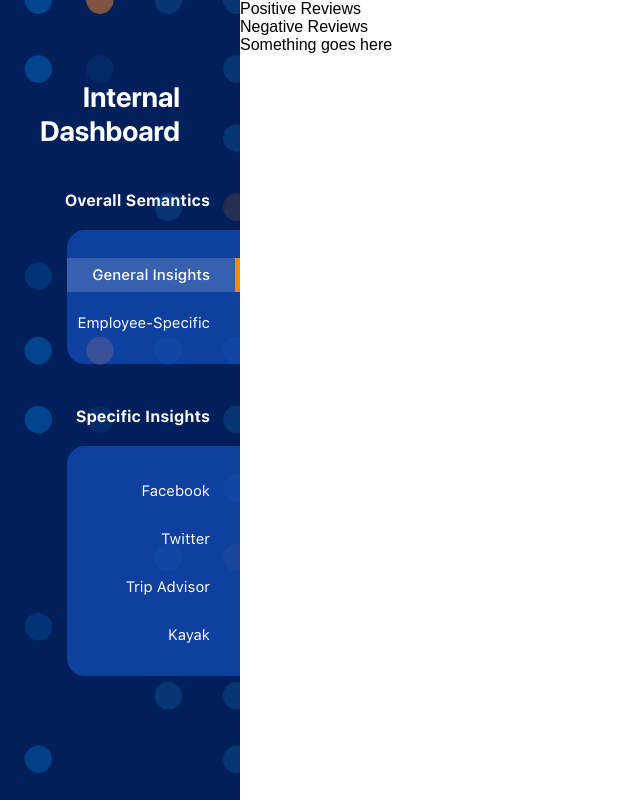
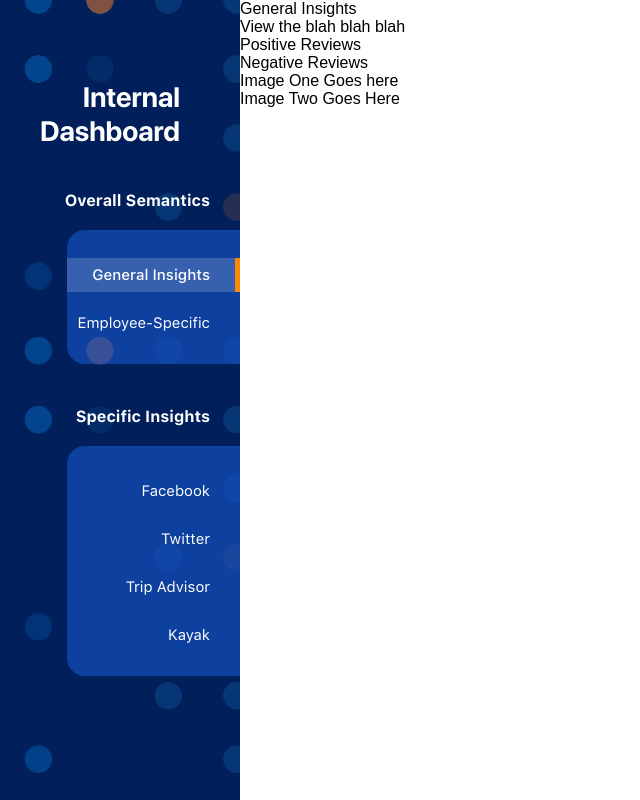
Before and after one commit to arytonhoi/yhack2019, a React (Create React App) app in the folder web/: page / in a window 1280 px wide. Shown: the whole page, without its empty margins (0-640 px from the left). Built offline with nearby package versions, Linux system fonts and the light colour scheme.

Commit message:
added generic main panel, and text panel

```diff
--- a/web/src/App.js
+++ b/web/src/App.js
@@ -22,7 +22,7 @@ class App extends Component {
           selected={this.state.selectedPanel}
           onPanelSelect={this.onPanelSelect.bind(this)}
         />
-        <MainPanel />
+        <MainPanel selected={this.state.selectedPanel} />
       </div>
     );
   }
--- a/web/src/components/mainPanel/MainPanel.css
+++ b/web/src/components/mainPanel/MainPanel.css
@@ -30,3 +30,18 @@
   /* TODO */
 
 }
+
+.textPanel {
+  /* TODO */
+
+}
+
+.textPanel .bolded {
+  /* TODO */
+
+}
+
+.textPanel .body {
+  /* TODO */
+
+}
--- a/web/src/components/mainPanel/MainPanel.js
+++ b/web/src/components/mainPanel/MainPanel.js
@@ -3,18 +3,61 @@ import "./MainPanel.css";
 
 import ToggleablePanel from "./ToggleablePanel";
 
-function MainPanel(props) {
+function renderGeneralInsights() {
   const options = {
     on: {
       name: "Positive Reviews",
-      render: () => <div>Something goes here</div>
+      render: () => (
+        <React.Fragment>
+          <div>Image One Goes here </div>
+          <div>Image Two Goes Here</div>
+        </React.Fragment>
+      )
     },
     off: {
       name: "Negative Reviews",
-      render: () => <div>Something else goes here</div>
+      render: () => (
+        <React.Fragment>
+          <div>Image One NEG Goes here </div>
+          <div>Image Two NEG Goes Here</div>
+        </React.Fragment>
+      )
     }
   };
-  return <ToggleablePanel on={options.on} off={options.off} />;
+
+  return (
+    <React.Fragment>
+      {renderTitle("General Insights")}
+      {renderTitleText("View the blah blah blah")}
+      <ToggleablePanel on={options.on} off={options.off} />
+    </React.Fragment>
+  );
+}
+
+function renderTitle(title) {
+  // TODO
+  return <div className='title'>{title}</div>;
+}
+
+function renderTitleText(titleText) {
+  // TODO
+  return <div className='titleText'>{titleText}</div>;
+}
+
+function renderCorrectPanel(selectedPanel) {
+  if (selectedPanel == "general-insights") {
+    return renderGeneralInsights();
+  } else {
+    return <div>Some other panel</div>;
+  }
+}
+
+function MainPanel(props) {
+  return (
+    <div className="mainPanel">
+      {renderCorrectPanel(props.selected)}
+    </div>
+  )
 }
 
 export default MainPanel;
```
Also changed, not shown: web/src/components/mainPanel/TextPanel.js (added, +15 -0 lines), web/src/components/mainPanel/Card.css (deleted).
